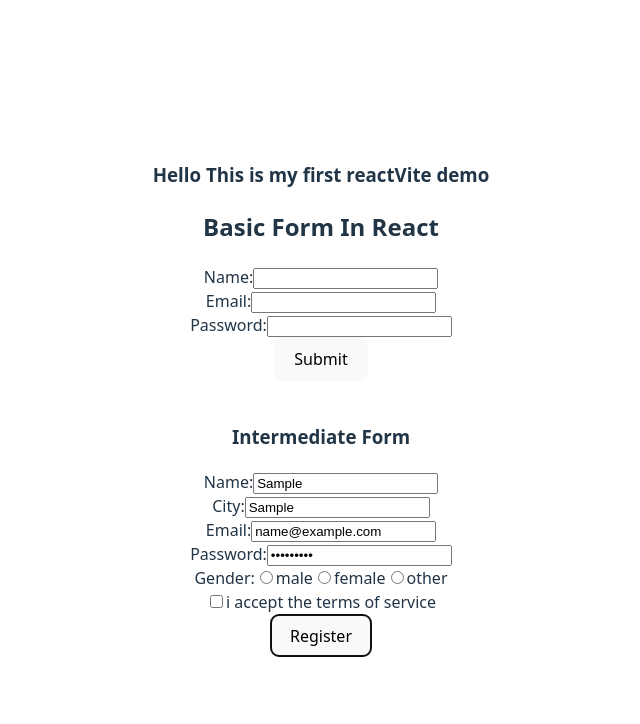
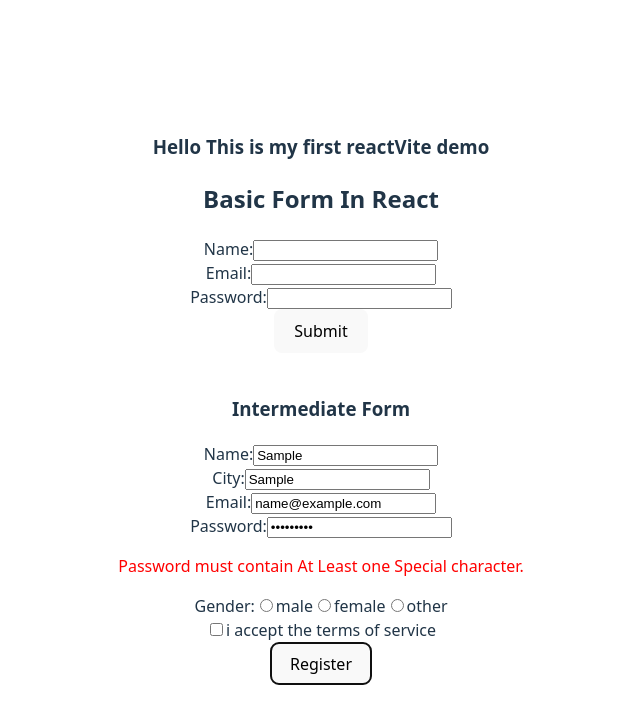
Before and after one commit to Trupti-coder/formDemos-UsingReactVite, a React (Vite) app: page / in a window 1280 px wide. Both pictures are taken after typing "Sample", "Sample", "name@example.com", "Sample123" into the empty fields and a click on the button "Register". Shown: the top 724 px of the page, without its empty margins (319-959 px from the left). Built offline with nearby package versions, Linux system fonts and the light colour scheme.

Commit message:
Update IntermediateForm.jsx

```diff
--- a/src/components/IntermediateForm.jsx
+++ b/src/components/IntermediateForm.jsx
@@ -82,8 +82,6 @@ function IntermediateForm(){
         localStorage.setItem("formdata",JSON.stringify(existinguser));
         alert("Registration Successful !")
 
-
-
     }
 
     return(
@@ -103,6 +101,7 @@ function IntermediateForm(){
                 </div>
                 <div>
                     Password:<input type="password" name="password" required onChange={handlePasswordChange}/>
+                    {passwordError && <p style={{color:"red"}}>{passwordError}</p>}
                 </div>
                 <div>
                    Gender:<input type="radio" name="gender" value="male" onChange={(event)=>setGender(event.target.value)}/>male
```
